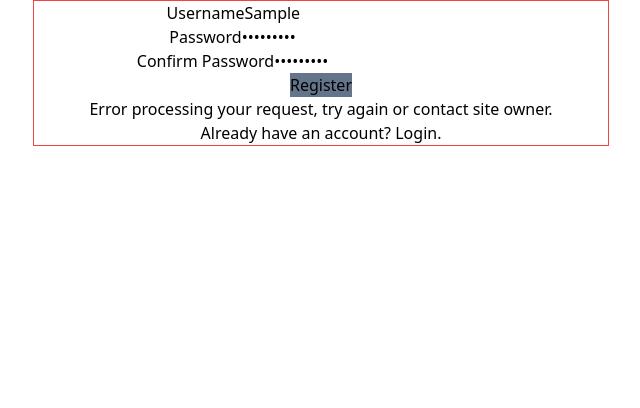
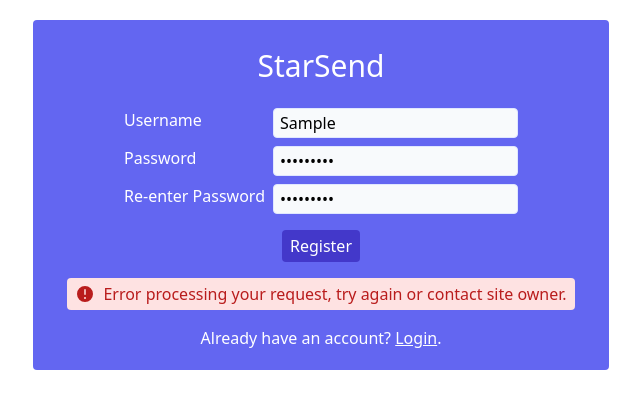
Before and after one commit to ken-ux/messaging-app, a React (Vite) app: page /register in a window 1280 px wide. Both pictures are taken after typing "Sample", "Sample123", "Sample123" into the empty fields and a click on the button "Register". Shown: the top 408 px of the page, without its empty margins (319-959 px from the left). Built offline with nearby package versions, Linux system fonts and the light colour scheme; no server answers.

Commit message:
Style registration page

```diff
--- a/src/output.css
+++ b/src/output.css
@@ -590,12 +590,12 @@ video {
   margin: 0.5rem;
 }
 
+.m-5 {
+  margin: 1.25rem;
+}
+
 .m-6 {
   margin: 1.5rem;
-}
-
-.m-5 {
-  margin: 1.25rem;
 }
 
 .mx-auto {
@@ -608,11 +608,6 @@ video {
   margin-bottom: 0.5rem;
 }
 
-.my-4 {
-  margin-top: 1rem;
-  margin-bottom: 1rem;
-}
-
 .mb-1 {
   margin-bottom: 0.25rem;
 }
@@ -623,10 +618,6 @@ video {
 
 .mt-2 {
   margin-top: 0.5rem;
-}
-
-.mt-20 {
-  margin-top: 5rem;
 }
 
 .mt-4 {
@@ -824,6 +815,11 @@ video {
   background-color: rgb(220 252 231 / var(--tw-bg-opacity));
 }
 
+.bg-indigo-300 {
+  --tw-bg-opacity: 1;
+  background-color: rgb(165 180 252 / var(--tw-bg-opacity));
+}
+
 .bg-indigo-400 {
   --tw-bg-opacity: 1;
   background-color: rgb(129 140 248 / var(--tw-bg-opacity));
@@ -832,6 +828,11 @@ video {
 .bg-indigo-500 {
   --tw-bg-opacity: 1;
   background-color: rgb(99 102 241 / var(--tw-bg-opacity));
+}
+
+.bg-indigo-700 {
+  --tw-bg-opacity: 1;
+  background-color: rgb(67 56 202 / var(--tw-bg-opacity));
 }
 
 .bg-red-100 {
@@ -869,56 +870,16 @@ video {
   background-color: rgb(255 255 255 / var(--tw-bg-opacity));
 }
 
-.bg-indigo-600 {
-  --tw-bg-opacity: 1;
-  background-color: rgb(79 70 229 / var(--tw-bg-opacity));
-}
-
-.bg-indigo-700 {
-  --tw-bg-opacity: 1;
-  background-color: rgb(67 56 202 / var(--tw-bg-opacity));
-}
-
-.bg-indigo-800 {
-  --tw-bg-opacity: 1;
-  background-color: rgb(55 48 163 / var(--tw-bg-opacity));
-}
-
-.bg-indigo-50 {
-  --tw-bg-opacity: 1;
-  background-color: rgb(238 242 255 / var(--tw-bg-opacity));
-}
-
-.bg-indigo-300 {
-  --tw-bg-opacity: 1;
-  background-color: rgb(165 180 252 / var(--tw-bg-opacity));
-}
-
-.bg-red-300 {
-  --tw-bg-opacity: 1;
-  background-color: rgb(252 165 165 / var(--tw-bg-opacity));
-}
-
-.bg-red-50 {
-  --tw-bg-opacity: 1;
-  background-color: rgb(254 242 242 / var(--tw-bg-opacity));
-}
-
-.bg-red-200 {
-  --tw-bg-opacity: 1;
-  background-color: rgb(254 202 202 / var(--tw-bg-opacity));
-}
-
 .p-2 {
   padding: 0.5rem;
 }
 
+.p-5 {
+  padding: 1.25rem;
+}
+
 .p-6 {
   padding: 1.5rem;
-}
-
-.p-5 {
-  padding: 1.25rem;
 }
 
 .px-1 {
@@ -961,6 +922,11 @@ video {
   line-height: 2rem;
 }
 
+.text-3xl {
+  font-size: 1.875rem;
+  line-height: 2.25rem;
+}
+
 .text-lg {
   font-size: 1.125rem;
   line-height: 1.75rem;
@@ -976,17 +942,12 @@ video {
   line-height: 1.75rem;
 }
 
-.text-3xl {
-  font-size: 1.875rem;
-  line-height: 2.25rem;
+.font-medium {
+  font-weight: 500;
 }
 
 .font-semibold {
   font-weight: 600;
-}
-
-.font-medium {
-  font-weight: 500;
 }
 
 .text-black {
@@ -994,14 +955,29 @@ video {
   color: rgb(0 0 0 / var(--tw-text-opacity));
 }
 
+.text-green-700 {
+  --tw-text-opacity: 1;
+  color: rgb(21 128 61 / var(--tw-text-opacity));
+}
+
 .text-indigo-200 {
   --tw-text-opacity: 1;
   color: rgb(199 210 254 / var(--tw-text-opacity));
 }
 
+.text-indigo-400 {
+  --tw-text-opacity: 1;
+  color: rgb(129 140 248 / var(--tw-text-opacity));
+}
+
 .text-indigo-500 {
   --tw-text-opacity: 1;
   color: rgb(99 102 241 / var(--tw-text-opacity));
+}
+
+.text-red-700 {
+  --tw-text-opacity: 1;
+  color: rgb(185 28 28 / var(--tw-text-opacity));
 }
 
 .text-slate-300 {
@@ -1012,46 +988,6 @@ video {
 .text-white {
   --tw-text-opacity: 1;
   color: rgb(255 255 255 / var(--tw-text-opacity));
-}
-
-.text-slate-400 {
-  --tw-text-opacity: 1;
-  color: rgb(148 163 184 / var(--tw-text-opacity));
-}
-
-.text-slate-500 {
-  --tw-text-opacity: 1;
-  color: rgb(100 116 139 / var(--tw-text-opacity));
-}
-
-.text-indigo-600 {
-  --tw-text-opacity: 1;
-  color: rgb(79 70 229 / var(--tw-text-opacity));
-}
-
-.text-indigo-400 {
-  --tw-text-opacity: 1;
-  color: rgb(129 140 248 / var(--tw-text-opacity));
-}
-
-.text-red-700 {
-  --tw-text-opacity: 1;
-  color: rgb(185 28 28 / var(--tw-text-opacity));
-}
-
-.text-red-500 {
-  --tw-text-opacity: 1;
-  color: rgb(239 68 68 / var(--tw-text-opacity));
-}
-
-.text-red-600 {
-  --tw-text-opacity: 1;
-  color: rgb(220 38 38 / var(--tw-text-opacity));
-}
-
-.text-green-700 {
-  --tw-text-opacity: 1;
-  color: rgb(21 128 61 / var(--tw-text-opacity));
 }
 
 .underline {
@@ -1092,11 +1028,6 @@ video {
   background-color: rgb(71 85 105 / var(--tw-bg-opacity));
 }
 
-.hover\:bg-indigo-400:hover {
-  --tw-bg-opacity: 1;
-  background-color: rgb(129 140 248 / var(--tw-bg-opacity));
-}
-
 .hover\:text-indigo-200:hover {
   --tw-text-opacity: 1;
   color: rgb(199 210 254 / var(--tw-text-opacity));
@@ -1107,36 +1038,6 @@ video {
   color: rgb(129 140 248 / var(--tw-text-opacity));
 }
 
-.hover\:text-slate-50:hover {
-  --tw-text-opacity: 1;
-  color: rgb(248 250 252 / var(--tw-text-opacity));
-}
-
-.hover\:text-slate-100:hover {
-  --tw-text-opacity: 1;
-  color: rgb(241 245 249 / var(--tw-text-opacity));
-}
-
-.hover\:text-slate-300:hover {
-  --tw-text-opacity: 1;
-  color: rgb(203 213 225 / var(--tw-text-opacity));
-}
-
-.hover\:text-slate-400:hover {
-  --tw-text-opacity: 1;
-  color: rgb(148 163 184 / var(--tw-text-opacity));
-}
-
-.hover\:text-indigo-500:hover {
-  --tw-text-opacity: 1;
-  color: rgb(99 102 241 / var(--tw-text-opacity));
-}
-
-.hover\:text-indigo-700:hover {
-  --tw-text-opacity: 1;
-  color: rgb(67 56 202 / var(--tw-text-opacity));
-}
-
 .hover\:shadow-md:hover {
   --tw-shadow: 0 4px 6px -1px rgb(0 0 0 / 0.1), 0 2px 4px -2px rgb(0 0 0 / 0.1);
   --tw-shadow-colored: 0 4px 6px -1px var(--tw-shadow-color), 0 2px 4px -2px var(--tw-shadow-color);
--- a/src/pages/RegisterPage.tsx
+++ b/src/pages/RegisterPage.tsx
@@ -1,15 +1,22 @@
+import {
+  CheckCircleIcon,
+  ExclamationCircleIcon,
+} from "@heroicons/react/20/solid";
 import { useEffect, useState } from "react";
 import { Link, useNavigate } from "react-router-dom";
 import { auth } from "../utils";
 
 function RegisterPage() {
   const navigate = useNavigate();
-  const [errorMessage, setErrorMessage] = useState("");
+  const [message, setMessage] = useState("");
+  const [valid, setValid] = useState(false);
+  const [disabled, setDisabled] = useState(false);
   const [password, setPassword] = useState("");
   const [passwordsMatch, setPasswordsMatch] = useState(false);
 
   const formHandler = async (e: React.FormEvent<HTMLFormElement>) => {
     e.preventDefault();
+    setDisabled(true);
 
     if (!passwordsMatch) {
       return;
@@ -39,7 +46,8 @@ function RegisterPage() {
       });
 
       if (response.status === 200) {
-        setErrorMessage("Success! Redirecting to the homepage.");
+        setValid(true);
+        setMessage("Success! Redirecting to the homepage.");
         const jwt = await response.json();
         localStorage.setItem("token", jwt);
         localStorage.setItem("user", formData.username);
@@ -48,12 +56,14 @@ function RegisterPage() {
         }, 1000);
       } else {
         const message = await response.text();
-        setErrorMessage(message);
+        setMessage(message);
+        setDisabled(false);
       }
     } catch (error) {
-      setErrorMessage(
+      setMessage(
         "Error processing your request, try again or contact site owner.",
       );
+      setDisabled(false);
     }
   };
 
@@ -74,12 +84,14 @@ function RegisterPage() {
   }, [navigate]);
 
   return (
-    <main>
+    <main className="m-5">
       <form
         onSubmit={(e) => formHandler(e)}
-        className="test-border mx-auto flex max-w-xl flex-col items-center"
+        className="mx-auto flex max-w-xl flex-col items-center gap-4 rounded bg-indigo-500 p-5 text-white"
       >
-        <div>
+        <h1 className="my-2 text-3xl">StarSend</h1>
+        <div className="flex flex-col gap-2">
+          <div className="flex justify-between gap-2">
             <label htmlFor="username">Username</label>
             <input
               type="text"
@@ -90,9 +102,10 @@ function RegisterPage() {
               minLength={5}
               maxLength={20}
               required
+              className="text-input text-black"
             />
           </div>
-        <div>
+          <div className="flex justify-between gap-2">
             <label htmlFor="password">Password</label>
             <input
               type="password"
@@ -105,10 +118,11 @@ function RegisterPage() {
                 setPassword(e.target.value);
               }}
               required
+              className="text-input text-black"
             />
           </div>
-        <div>
-          <label htmlFor="confirm_password">Confirm Password</label>
+          <div className="flex justify-between gap-2">
+            <label htmlFor="confirm_password">Re-enter Password</label>
             <input
               type="password"
               id="confirm_password"
@@ -119,20 +133,49 @@ function RegisterPage() {
               onChange={(e) => {
                 if (e.target.value !== password) {
                   setPasswordsMatch(false);
-                setErrorMessage("Passwords do not match.");
+                  setMessage("Passwords do not match.");
                 } else {
                   setPasswordsMatch(true);
-                setErrorMessage("");
+                  setMessage("");
                 }
               }}
+              className="text-input text-black"
             />
           </div>
-        <button type="submit" className="bg-slate-500">
+        </div>
+        <button
+          type="submit"
+          className={
+            "rounded bg-indigo-700 px-2 py-1 " +
+            (disabled && "bg-indigo-300 text-indigo-400")
+          }
+          disabled={disabled}
+        >
           Register
         </button>
-        <p>{errorMessage}</p>
+        {message && (
+          <div
+            className={
+              "flex items-center gap-2 rounded px-2 py-1 font-medium " +
+              (valid
+                ? "bg-green-100 text-green-700"
+                : "bg-red-100 text-red-700")
+            }
+          >
+            {valid ? (
+              <CheckCircleIcon className="h-5 w-5" />
+            ) : (
+              <ExclamationCircleIcon className="h-5 w-5" />
+            )}
+            <p>{message}</p>
+          </div>
+        )}
         <p>
-          Already have an account? <Link to="/login">Login</Link>.
+          Already have an account?{" "}
+          <Link to="/login" className="underline">
+            Login
+          </Link>
+          .
         </p>
       </form>
     </main>
```
Lines whose indentation alone changed are shown as unchanged.
